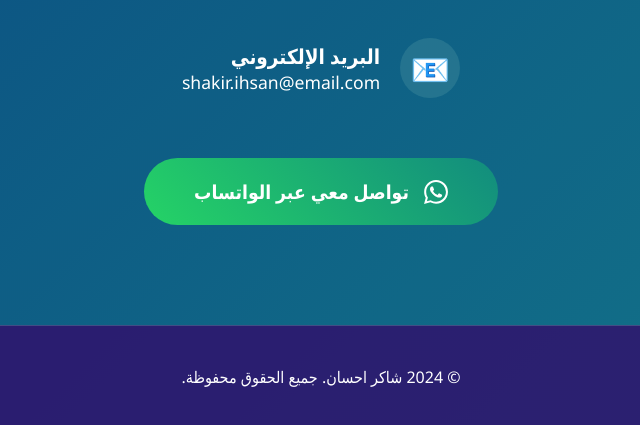
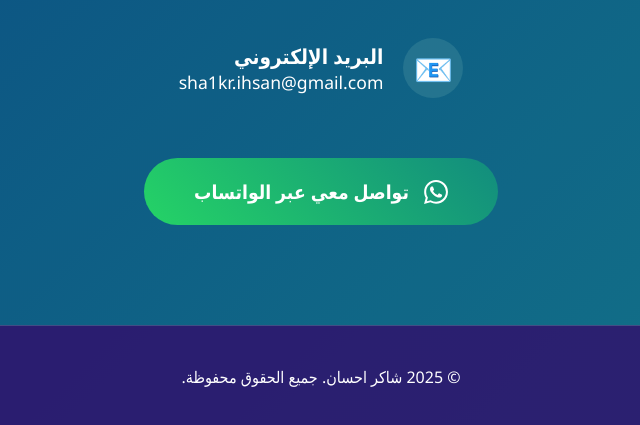
Before and after one commit to shaakermotion/designer, a plain HTML site: page index.html in a window 1280 px wide. Shown: the part 2389-2814 px from the top of the page, 319-959 px from the left. Drawn offline with Linux system fonts and the light colour scheme.

Commit message:
Update index.html

```diff
--- a/index.html
+++ b/index.html
@@ -462,7 +462,7 @@
                         <div class="contact-icon">📧</div>
                         <div>
                             <h3>البريد الإلكتروني</h3>
-                            <p>shakir.ihsan@email.com</p>
+                            <p>sha1kr.ihsan@gmail.com</p>
                         </div>
                     </div>
 
@@ -479,7 +479,7 @@
 
     <footer>
         <div class="container">
-            <p>&copy; 2024 شاكر احسان. جميع الحقوق محفوظة.</p>
+            <p>&copy; 2025 شاكر احسان. جميع الحقوق محفوظة.</p>
         </div>
     </footer>
 
```
